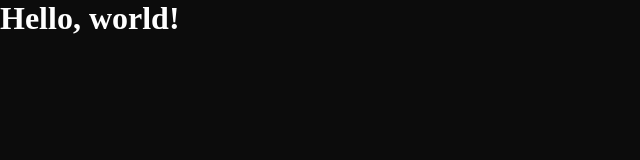
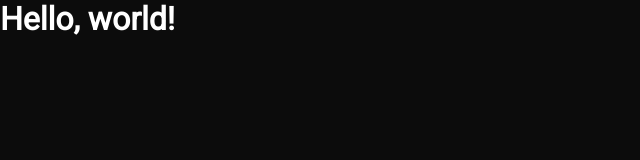
Before and after one commit to Salint/trapez-blog, a React (Create React App) app: page / in a window 1280 px wide. Shown: the top 160 px of the page, without its empty margins (0-640 px from the left). Built offline with nearby package versions, Linux system fonts and the light colour scheme.

Commit message:
Add Roboto font

```diff
--- a/src/assets/style/master.css
+++ b/src/assets/style/master.css
@@ -1,7 +1,10 @@
+@import url('https://fonts.googleapis.com/css2?family=Roboto&display=swap');
+
 * {
 	margin: 0;
 	padding: 0;
 	color: white;
+	font-family: 'Roboto', sans-serif;
 }
 body {
 	background: rgb(12, 12, 12);
```
